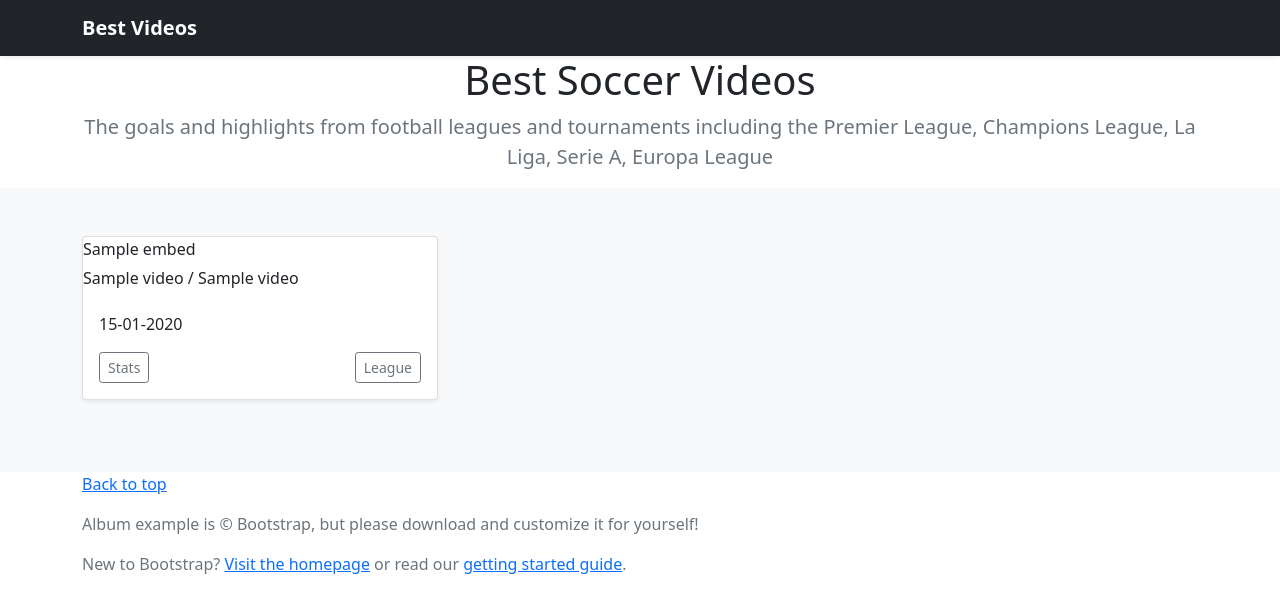
After one commit to Mlapalus/soccer-highlights, a Symfony app: template templates/index.html.twig in a window 1280 px wide. The commit adds this page. Shown: the top 613 px of the page. Run offline with Twig, Linux system fonts and the light colour scheme; the template is opened without the code that fills it: most values are stand-ins (such as "Sample title", 1, 10 or a date in 2020); some libraries are stand-ins or nearby versions.

Commit message:
first commit

```diff
--- a/composer.json
+++ b/composer.json
@@ -4,10 +4,11 @@
     "minimum-stability": "dev",
     "prefer-stable": true,
     "require": {
-        "php": ">=7.2.5",
+        "php": ">=7.4",
         "ext-ctype": "*",
         "ext-iconv": "*",
         "composer/package-versions-deprecated": "1.11.99.1",
+        "copadia/php-video-url-parser": "^1.0",
         "doctrine/annotations": "^1.0",
         "doctrine/doctrine-bundle": "^2.2",
         "doctrine/doctrine-migrations-bundle": "^3.0",
--- a/config/routes.yaml
+++ b/config/routes.yaml
@@ -1,3 +1,3 @@
-#index:
-#    path: /
-#    controller: App\Controller\DefaultController::index
+index:
+    path: /
+    controller: App\Controller\HomeController::index
--- /dev/null
+++ b/templates/_card.html.twig
@@ -0,0 +1,22 @@
+<div class="col-md-4">
+    <div class="card mb-4 shadow-sm">
+        {{ video.videos.0.embed | raw }}
+        <h6>{{ video.competition.name }}</h6>
+        <h6>{{ video.title }} / {{ video.videos.0.title }}</h6>
+        <div class="card-body">
+            <p class="card-text">{{ video.date | date('d-m-Y') }}</p>
+            <div class="d-flex justify-content-between align-items-center">
+                <div class="btn-group">
+                    <a href="{{ video.url }}">
+                        <button type="button" class="btn btn-sm btn-outline-secondary">Stats</button>
+                    </a>
+                </div>
+                <div class="btn-group">
+                    <a href="{{ video.competition.url }}">
+                        <button type="button" class="btn btn-sm btn-outline-secondary">League</button>
+                    </a>
+                </div>
+            </div>
+        </div>
+    </div>
+</div>
--- /dev/null
+++ b/templates/_header.html.twig
@@ -0,0 +1,18 @@
+<header>
+    <div class="navbar navbar-dark bg-dark shadow-sm">
+        <div class="container d-flex justify-content-between">
+            <a href="{{ path('index') }}" class="navbar-brand d-flex align-items-center">
+                <strong>Best Videos</strong>
+            </a>
+        </div>
+    </div>
+</header>
+<section class="jumbotron text-center">
+    <div class="container">
+        <h1>Best Soccer Videos</h1>
+        <p class="lead text-muted">
+            The goals and highlights from football leagues and tournaments including
+            the Premier League, Champions League, La Liga, Serie A, Europa League
+        </p>
+    </div>
+</section>
--- a/templates/base.html.twig
+++ b/templates/base.html.twig
@@ -1,13 +1,27 @@
 <!DOCTYPE html>
-<html>
+<html lang="en">
     <head>
         <meta charset="UTF-8">
         <title>{% block title %}Welcome!{% endblock %}</title>
-        {% block stylesheets %}{% endblock %}
+        {% block stylesheets %}
+            <link href="https://cdn.jsdelivr.net/npm/bootstrap@5.0.0-beta1/dist/css/bootstrap.min.css"
+                  rel="stylesheet"
+                  integrity="sha384-giJF6kkoqNQ00vy+HMDP7azOuL0xtbfIcaT9wjKHr8RbDVddVHyTfAAsrekwKmP1"
+                  crossorigin="anonymous">
+        {% endblock %}
 
-        {% block javascripts %}{% endblock %}
     </head>
     <body>
-        {% block body %}{% endblock %}
+        <section class="">
+            {% block body %}{% endblock %}
+        </section>
+
+        {% block javascripts %}
+            <script src="https://cdn.jsdelivr.net/npm/bootstrap@5.0.0-beta1/dist/js/bootstrap.bundle.min.js"
+                    integrity="sha384-ygbV9kiqUc6oa4msXn9868pTtWMgiQaeYH7/t7LECLbyPA2x65Kgf80OJFdroafW"
+                    crossorigin="anonymous">
+            </script>
+        {% endblock %}
+
     </body>
 </html>
--- /dev/null
+++ b/templates/index.html.twig
@@ -0,0 +1,29 @@
+{% extends 'base.html.twig' %}
+
+{% block body%}
+    {% include('_header.html.twig') %}
+
+    <main role="main">
+
+        <div class="album py-5 bg-light">
+            <div class="container">
+                <div class="row">
+                    {% for video in videos %}
+                     {{  include('_card.html.twig', {video: video}) }}
+                    {% endfor %}
+                </div>
+            </div>
+        </div>
+
+    </main>
+
+    <footer class="text-muted">
+        <div class="container">
+            <p class="float-right">
+                <a href="#">Back to top</a>
+            </p>
+            <p>Album example is &copy; Bootstrap, but please download and customize it for yourself!</p>
+            <p>New to Bootstrap? <a href="https://getbootstrap.com/">Visit the homepage</a> or read our <a href="../getting-started/introduction/">getting started guide</a>.</p>
+        </div>
+    </footer>
+{% endblock %}
```
Also changed, not shown: src/Controller/HomeController.php (added, +41 -0 lines), src/Twig/YoutubeExtension.php (added, +41 -0 lines), public/assets/css/album.css (added), 3 other files.
